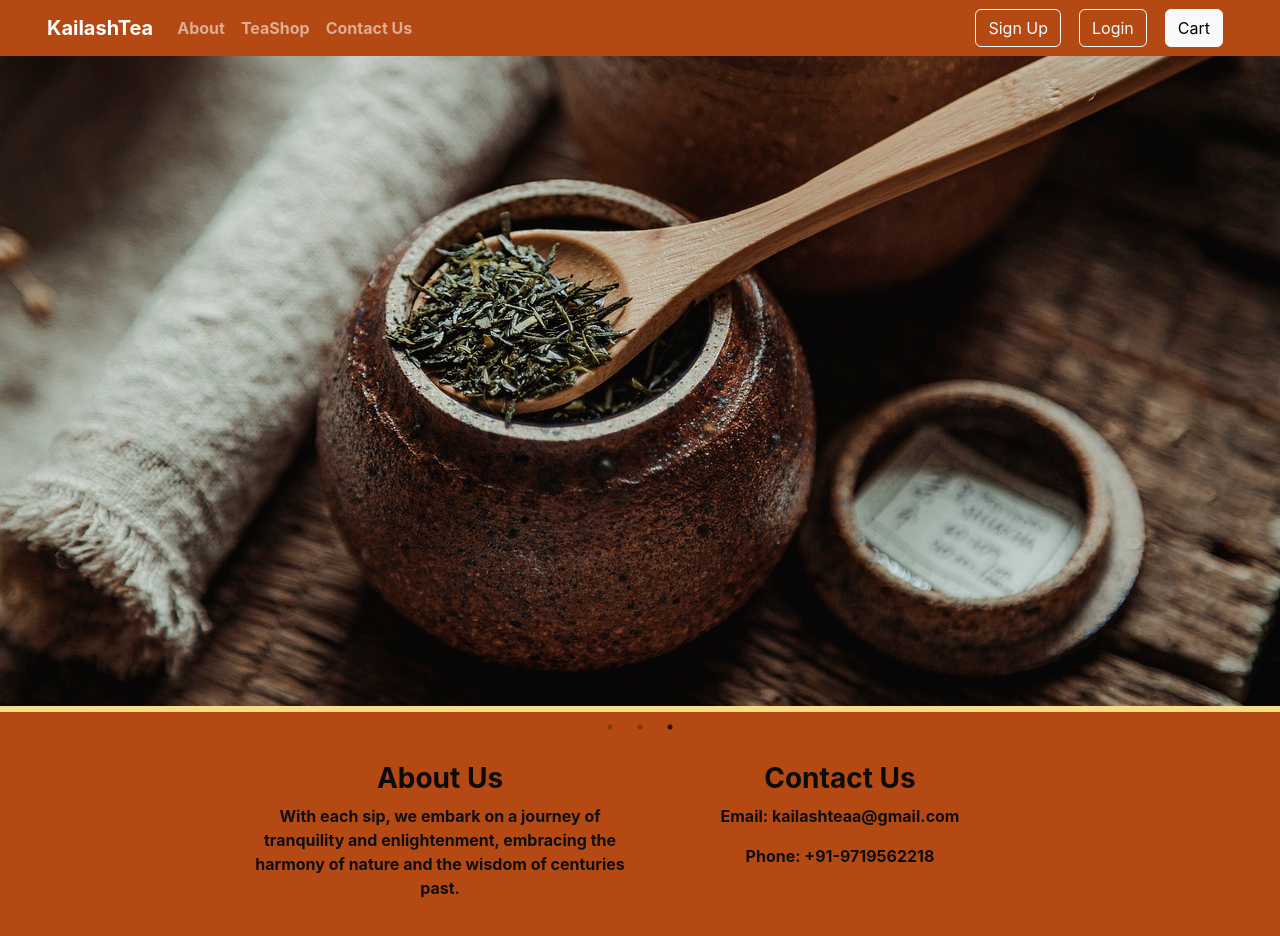
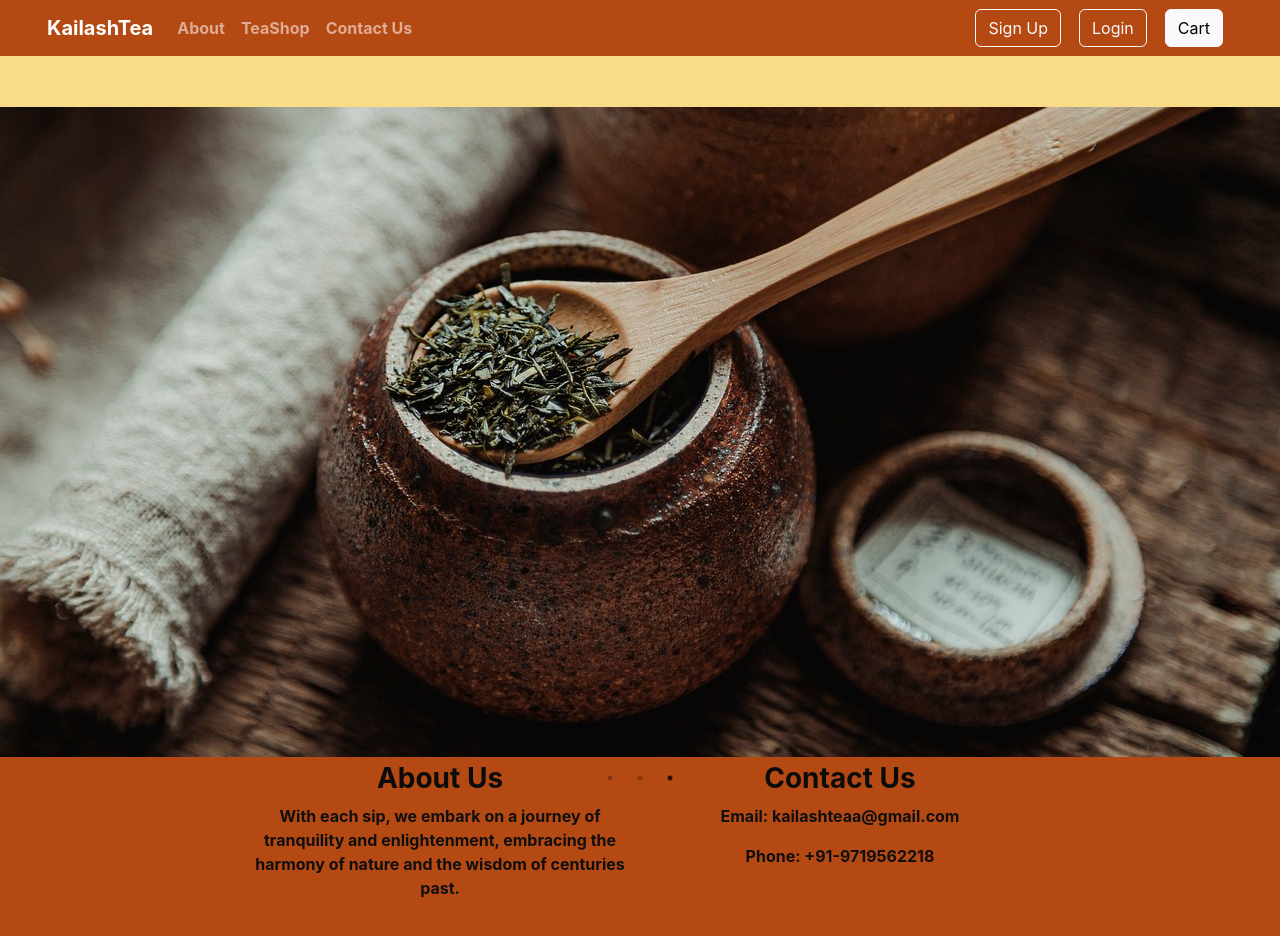
Before and after one commit to Sisti1/teaapp, a React (Create React App) app: page / in a window 1280 px wide. Shown: the top 936 px of the page. Built offline with nearby package versions, Linux system fonts and the light colour scheme.

Commit message:
Footer updated

```diff
--- a/src/App.css
+++ b/src/App.css
@@ -36,3 +36,24 @@
     transform: rotate(360deg);
   }
 }
+html, body {
+  height: 100%;
+  margin: 0;
+  padding: 0;
+}
+
+#root {
+  height: 100%;
+  display: flex;
+  flex-direction: column;
+}
+
+.app-layout {
+  display: flex;
+  flex-direction: column;
+  min-height: 100vh;
+}
+
+.main-content {
+  flex: 1;
+}
--- a/src/App.js
+++ b/src/App.js
@@ -18,13 +18,12 @@
 import Login from "./pages/login";
 import Contact from "./pages/contact";
 // import ProductPage from "./pages/ProductPage";
-
-
 function App() {
   return (
     <Router>
+      <div className="app-layout">
         <Navbar />
-      <div className="main-content-wrapper">
+        <div className="main-content">
           <PageStatus />
           <Routes>
             <Route path="/" element={<Home />} />
@@ -35,6 +34,7 @@
             <Route path="/contact" element={<Contact />} />
             <Route path="/teashop" element={<Teashop />} />
           </Routes>
+        </div>
         <Footer />
       </div>
     </Router>
@@ -42,4 +42,5 @@
 }
 
 
+
 export default App;
```
Lines whose indentation alone changed are shown as unchanged.
